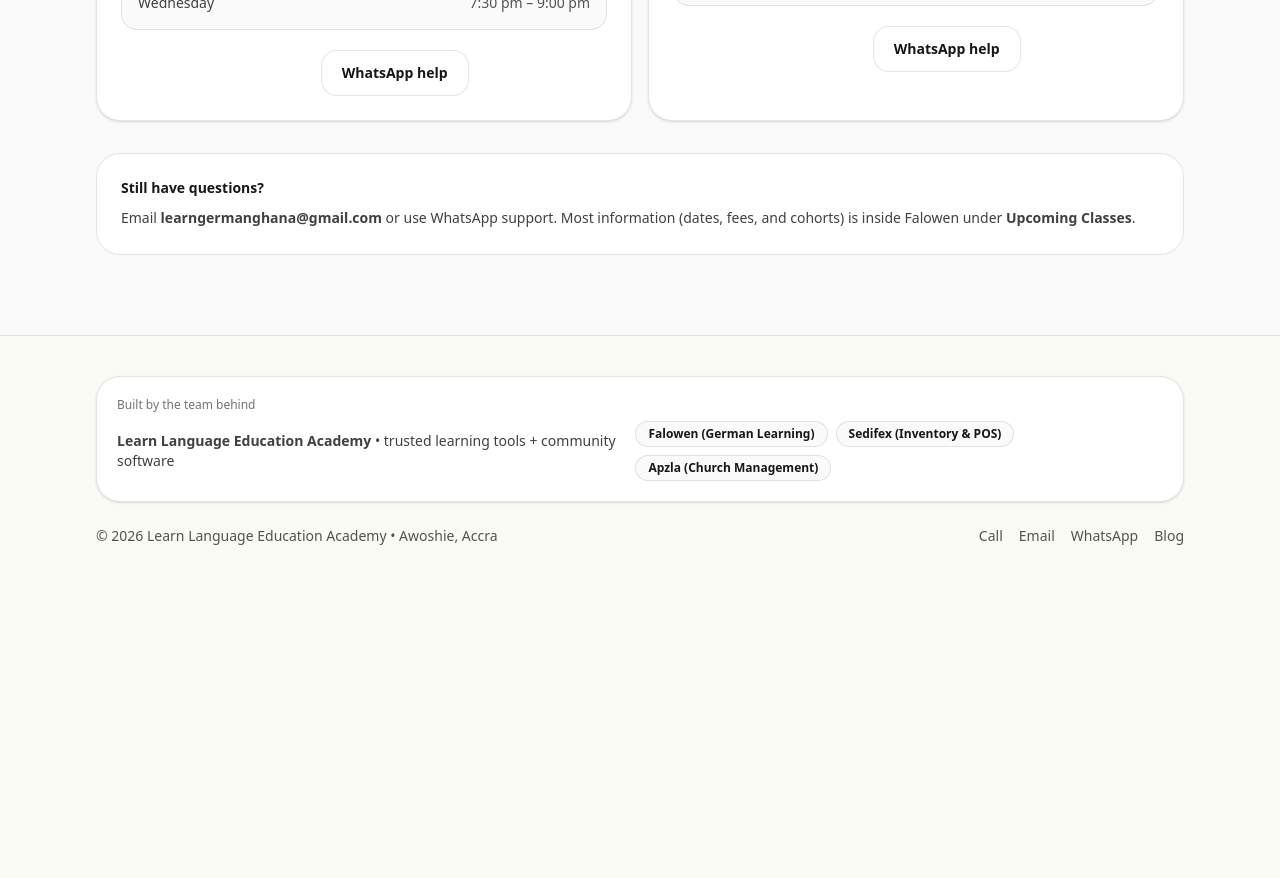
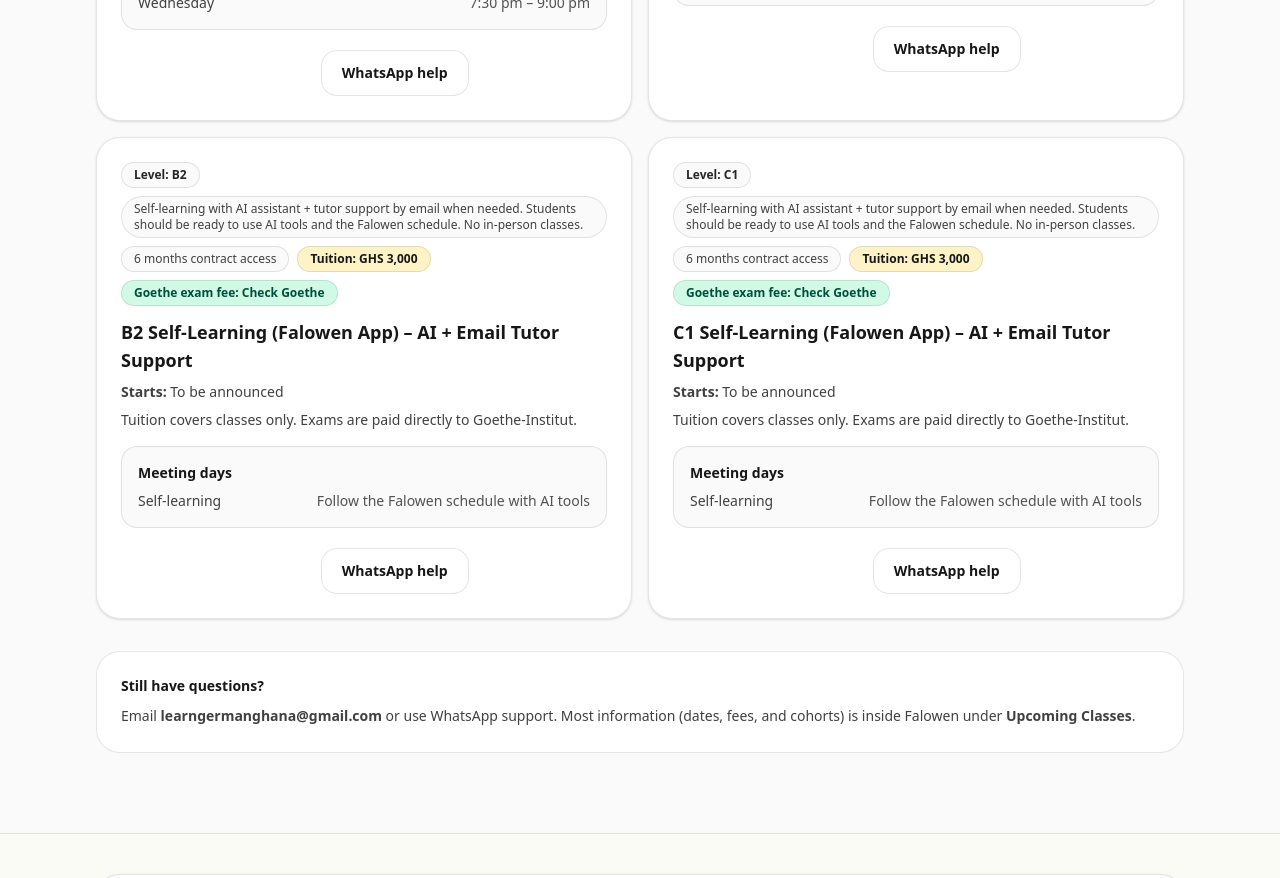
Before and after one commit to learngermanghana/learngermanghana-site, a Next.js app: page /classes in a window 1280 px wide. Shown: the part 1540-2418 px from the top of the page. Before the commit the page ends 2126 px from the top, so only its background shows below. Built offline with nearby package versions, Linux system fonts and the light colour scheme.

Commit message:
Add B2 and C1 self-learning classes

```diff
--- a/src/data/content.ts
+++ b/src/data/content.ts
@@ -1,17 +1,19 @@
-export type ClassLevel = "A1" | "A2" | "B1" | "B2";
+export type ClassLevel = "A1" | "A2" | "B1" | "B2" | "C1";
 
 export const courses: { level: ClassLevel; title: string; desc: string }[] = [
   { level: "A1", title: "A1 (Beginner)", desc: "Start from basics: greetings, daily life, simple conversations." },
   { level: "A2", title: "A2 (Elementary)", desc: "Build confidence: shopping, travel, work, short letters." },
   { level: "B1", title: "B1 (Intermediate)", desc: "Speak more freely: opinions, stories, exams preparation." },
   { level: "B2", title: "B2 (Upper-Intermediate)", desc: "Advanced conversation, writing, and exam readiness." },
+  { level: "C1", title: "C1 (Advanced)", desc: "High-level fluency for academic, professional, and exam success." },
 ];
 
 export const tuitionFeesGHS: Record<ClassLevel, number | null> = {
   A1: 2800,
   A2: 3000,
   B1: 3000,
-  B2: null,
+  B2: 3000,
+  C1: 3000,
 };
 
 export const feeNotes = [
@@ -119,6 +121,32 @@ export const upcomingClasses: ClassItem[] = [
     ],
     bonus: ["Free exam preparation", "Access to the Falowen App"],
   },
+  {
+    id: "B2-self-learning-2026",
+    title: "B2 Self-Learning (Falowen App) – AI + Email Tutor Support",
+    level: "B2",
+    location: "Online",
+    startDate: "TBA",
+    format:
+      "Self-learning with AI assistant + tutor support by email when needed. Students should be ready to use AI tools and the Falowen schedule. No in-person classes.",
+    duration: "6 months contract access",
+    scheduleSummary: "Self-paced",
+    meetingDays: [{ day: "Self-learning", time: "Follow the Falowen schedule with AI tools" }],
+    bonus: ["AI assistant in Falowen", "Email tutor support when needed", "Structured self-study plan"],
+  },
+  {
+    id: "C1-self-learning-2026",
+    title: "C1 Self-Learning (Falowen App) – AI + Email Tutor Support",
+    level: "C1",
+    location: "Online",
+    startDate: "TBA",
+    format:
+      "Self-learning with AI assistant + tutor support by email when needed. Students should be ready to use AI tools and the Falowen schedule. No in-person classes.",
+    duration: "6 months contract access",
+    scheduleSummary: "Self-paced",
+    meetingDays: [{ day: "Self-learning", time: "Follow the Falowen schedule with AI tools" }],
+    bonus: ["AI assistant in Falowen", "Email tutor support when needed", "Structured self-study plan"],
+  },
 ];
 
 export type Tutor = {
```
